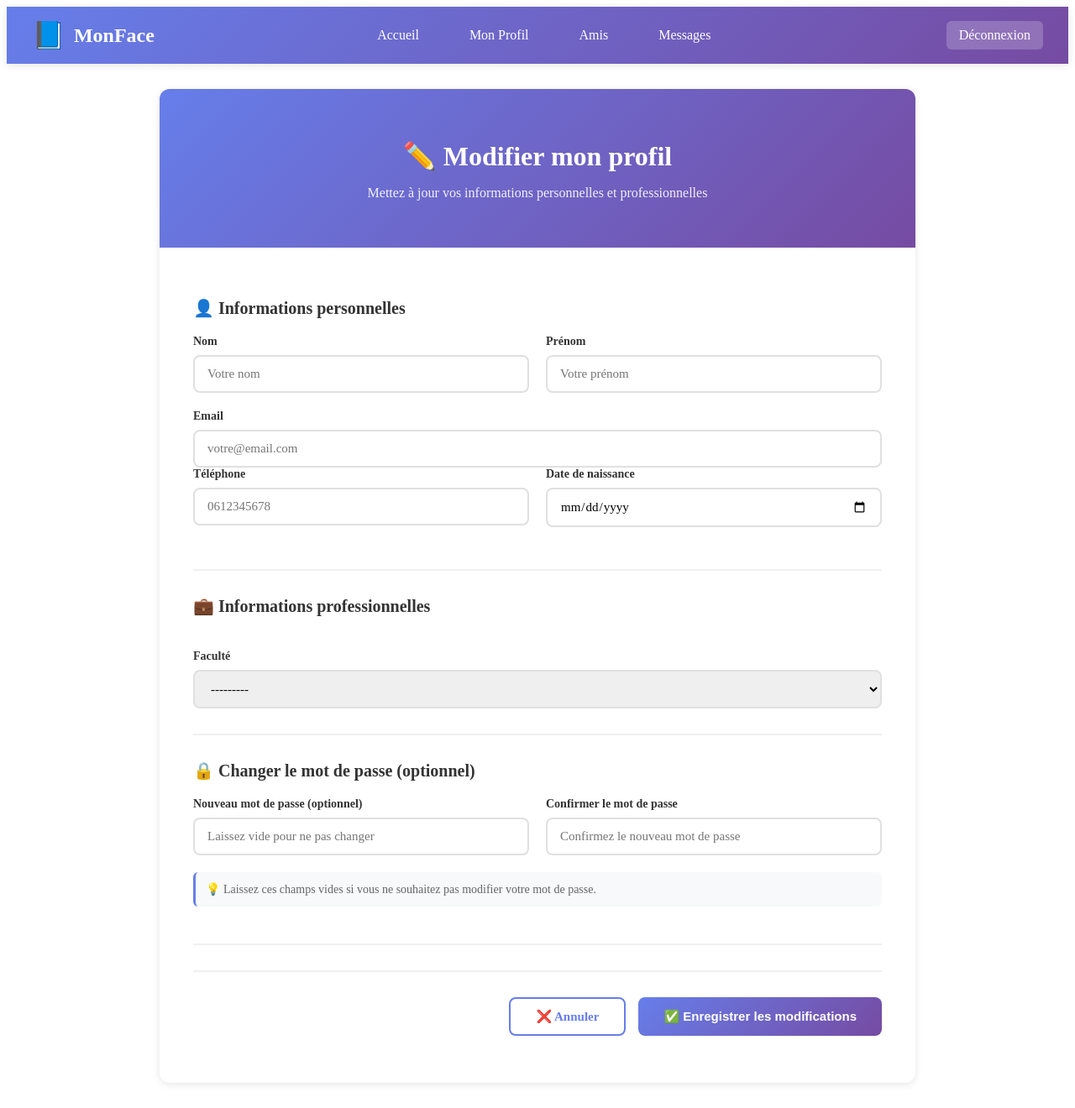
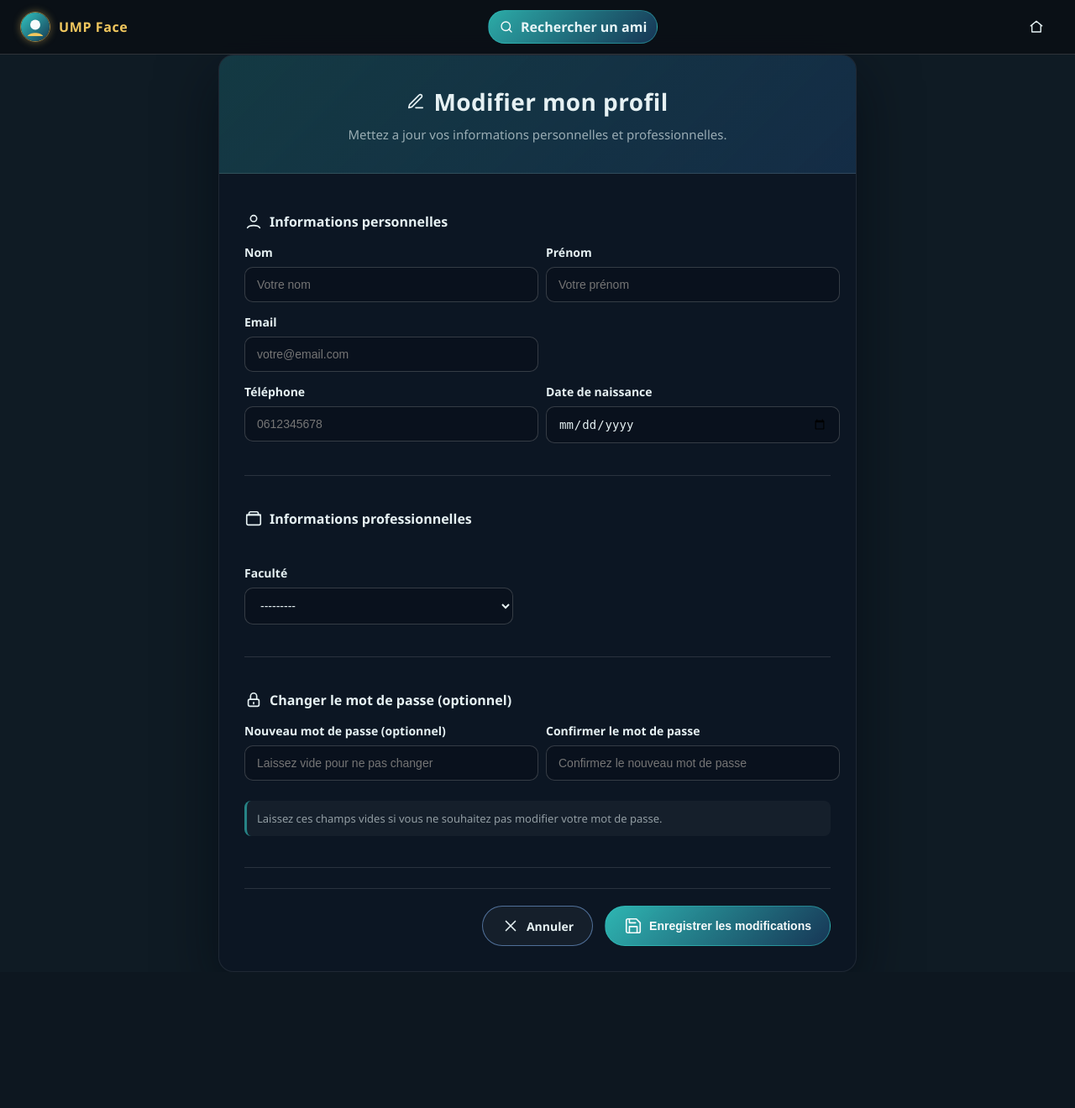
Before and after one commit to zakaglm26/mini_face, a Django app: template ump_face/ump_app/templates/edit_profile.html in a window 1280 px wide. Shown: the whole page at 84% size. After the commit the page ends 1158 px from the top, so only its background shows below. Run offline with Django 5.2, Linux system fonts and the light colour scheme; the template is opened without the code that fills it: values that come from a table or form of the project are taken from there, others are empty.

Commit message:
tous les templates

```diff
--- a/ump_face/ump_app/templates/edit_profile.html
+++ b/ump_face/ump_app/templates/edit_profile.html
@@ -1,75 +1,50 @@
-
+{% extends "base.html" %}
 
 {% block contenu %}
 <div class="edit-profile-container">
-    <!-- ========================================
-         HEADER / NAVIGATION
-         ======================================== -->
-    <header class="navbar">
-        <div class="navbar-content">
-            <div class="logo">
-                <span class="logo-icon">📘</span>
-                <span class="logo-text">MonFace</span>
-            </div>
-
-            <nav class="nav-links">
-                <a href="{% url 'welcome' %}" class="nav-link">
-                    Accueil
-                </a>
-                <a href="{% url 'view_profile' logged_user.id %}" class="nav-link">
-                    Mon Profil
-                </a>
-                <a href="#" class="nav-link">
-                    Amis
-                </a>
-                <a href="#" class="nav-link">
-                    Messages
-                </a>
-            </nav>
-
-            <div class="user-menu">
-                <span class="user-name">{{ logged_user.prenom }} {{ logged_user.nom }}</span>
-                <a href="{% url 'logout' %}" class="btn-logout">
-                    Déconnexion
-                </a>
-            </div>
-        </div>
-    </header>
-
-    <!-- ========================================
-         CONTENU PRINCIPAL
-         ======================================== -->
-    <div class="main-content">
-        <div class="edit-form-wrapper">
-            <!-- En-tête -->
-            <div class="edit-header">
-                <h1>✏️ Modifier mon profil</h1>
-                <p class="edit-subtitle">
+    <div class="edit-profile-card">
+        <div class="header">
+            <h1>
+                <span class="title-icon" aria-hidden="true">
+                    <svg viewBox="0 0 24 24" fill="none" stroke="currentColor" stroke-width="1.8" stroke-linecap="round" stroke-linejoin="round">
+                        <path d="M12 20h9"></path>
+                        <path d="M16.5 3.5a2.1 2.1 0 1 1 3 3L7 19l-4 1 1-4Z"></path>
+                    </svg>
+                </span>
+                Modifier mon profil
+            </h1>
+            <p class="subtitle">
                 {% if is_student %}
-                        Mettez à jour vos informations personnelles et académiques
+                    Mettez a jour vos informations personnelles et academiques.
                 {% else %}
-                        Mettez à jour vos informations personnelles et professionnelles
+                    Mettez a jour vos informations personnelles et professionnelles.
                 {% endif %}
             </p>
         </div>
 
-            <!-- Formulaire -->
-            <div class="edit-form-card">
-                <!-- Afficher les erreurs globales -->
+        <div class="form-card">
             {% if form.non_field_errors %}
-                    <div class="form-errors">
+                <div class="alert alert-danger">
+                    <strong>Erreur :</strong>
                     {% for error in form.non_field_errors %}
-                            <p>⚠️ {{ error }}</p>
+                        {{ error }}
                     {% endfor %}
                 </div>
             {% endif %}
 
-                <form action="{% url 'edit_profile' %}" method="post">
+            <form action="{% url 'edit_profile' %}" method="post" class="edit-form">
                 {% csrf_token %}
 
-                    <!-- Section : Informations personnelles -->
                 <div class="form-section">
-                        <h3 class="section-title">👤 Informations personnelles</h3>
+                    <h3>
+                        <span class="section-icon" aria-hidden="true">
+                            <svg viewBox="0 0 24 24" fill="none" stroke="currentColor" stroke-width="1.8" stroke-linecap="round" stroke-linejoin="round">
+                                <circle cx="12" cy="8" r="4"></circle>
+                                <path d="M4 20c2.5-4 13.5-4 16 0"></path>
+                            </svg>
+                        </span>
+                        Informations personnelles
+                    </h3>
 
                     <div class="form-row">
                         <div class="form-group">
@@ -136,10 +111,17 @@
                     </div>
                 </div>
 
-                    <!-- Section : Informations académiques/professionnelles -->
                 <div class="form-section">
                     {% if is_student %}
-                            <h3 class="section-title">🎓 Informations académiques</h3>
+                        <h3>
+                            <span class="section-icon" aria-hidden="true">
+                                <svg viewBox="0 0 24 24" fill="none" stroke="currentColor" stroke-width="1.8" stroke-linecap="round" stroke-linejoin="round">
+                                    <path d="M2 8l10-5 10 5-10 5-10-5z"></path>
+                                    <path d="M6 12v5c0 1 6 3 6 3s6-2 6-3v-5"></path>
+                                </svg>
+                            </span>
+                            Informations academiques
+                        </h3>
 
                         <div class="form-row">
                             <div class="form-group">
@@ -179,7 +161,16 @@
                             {% endif %}
                         </div>
                     {% else %}
-                            <h3 class="section-title">💼 Informations professionnelles</h3>
+                        <h3>
+                            <span class="section-icon" aria-hidden="true">
+                                <svg viewBox="0 0 24 24" fill="none" stroke="currentColor" stroke-width="1.8" stroke-linecap="round" stroke-linejoin="round">
+                                    <path d="M3 7h18"></path>
+                                    <path d="M6 7V5a2 2 0 0 1 2-2h8a2 2 0 0 1 2 2v2"></path>
+                                    <rect x="3" y="7" width="18" height="13" rx="2"></rect>
+                                </svg>
+                            </span>
+                            Informations professionnelles
+                        </h3>
 
                         <div class="form-group">
                             <label for="id_job">{{ form.job.label }}</label>
@@ -233,9 +224,17 @@
                     {% endif %}
                 </div>
 
-                    <!-- Section : Changer le mot de passe -->
                 <div class="form-section">
-                        <h3 class="section-title">🔒 Changer le mot de passe (optionnel)</h3>
+                    <h3>
+                        <span class="section-icon" aria-hidden="true">
+                            <svg viewBox="0 0 24 24" fill="none" stroke="currentColor" stroke-width="1.8" stroke-linecap="round" stroke-linejoin="round">
+                                <path d="M12 17v-2"></path>
+                                <rect x="5" y="11" width="14" height="9" rx="2"></rect>
+                                <path d="M8 11V7a4 4 0 0 1 8 0v4"></path>
+                            </svg>
+                        </span>
+                        Changer le mot de passe (optionnel)
+                    </h3>
 
                     <div class="form-row">
                         <div class="form-group">
@@ -264,236 +263,176 @@
                     </div>
 
                     <p class="help-text">
-                            💡 Laissez ces champs vides si vous ne souhaitez pas modifier votre mot de passe.
+                        Laissez ces champs vides si vous ne souhaitez pas modifier votre mot de passe.
                     </p>
                 </div>
 
-                    <!-- Boutons d'action -->
                 <div class="form-actions">
                     <a href="{% url 'view_profile' logged_user.id %}" class="btn btn-secondary">
-                            ❌ Annuler
+                        <span class="btn-icon" aria-hidden="true">
+                            <svg viewBox="0 0 24 24" fill="none" stroke="currentColor" stroke-width="1.8" stroke-linecap="round" stroke-linejoin="round">
+                                <path d="M6 18L18 6"></path>
+                                <path d="M6 6l12 12"></path>
+                            </svg>
+                        </span>
+                        Annuler
                     </a>
                     <button type="submit" class="btn btn-primary">
-                            ✅ Enregistrer les modifications
+                        <span class="btn-icon" aria-hidden="true">
+                            <svg viewBox="0 0 24 24" fill="none" stroke="currentColor" stroke-width="1.8" stroke-linecap="round" stroke-linejoin="round">
+                                <path d="M19 21H5a2 2 0 0 1-2-2V5a2 2 0 0 1 2-2h11l5 5v11a2 2 0 0 1-2 2Z"></path>
+                                <path d="M17 21v-8H7v8"></path>
+                                <path d="M7 3v5h8"></path>
+                            </svg>
+                        </span>
+                        Enregistrer les modifications
                     </button>
                 </div>
             </form>
         </div>
     </div>
 </div>
-</div>
 
-<!-- ========================================
-     STYLES CSS
-     ======================================== -->
 <style>
     #editProfilePage {
-        background-color: #f0f2f5;
+        background: radial-gradient(900px 500px at 10% -20%, rgba(56, 109, 166, 0.35), transparent 60%),
+                    radial-gradient(800px 400px at 120% 0%, rgba(19, 52, 96, 0.4), transparent 60%),
+                    linear-gradient(160deg, #0a1424 0%, #0e1a2b 50%, #0f223a 100%);
         min-height: 100vh;
-        padding: 0;
-        margin: 0;
+        padding: 40px 20px;
     }
 
     .edit-profile-container {
-        max-width: 100%;
-        margin: 0;
-        padding: 0;
+        max-width: 760px;
+        margin: 0 auto;
     }
 
-    /* ===== NAVBAR (même style que les autres pages) ===== */
-    .navbar {
-        background: linear-gradient(135deg, #667eea 0%, #764ba2 100%);
-        box-shadow: 0 2px 10px rgba(0,0,0,0.1);
-        padding: 0;
-        position: sticky;
-        top: 0;
-        z-index: 100;
+    .edit-profile-card {
+        background: rgba(12, 22, 36, 0.92);
+        border-radius: 18px;
+        box-shadow: 0 24px 70px rgba(2, 8, 14, 0.55);
+        overflow: hidden;
+        border: 1px solid rgba(255, 255, 255, 0.08);
+        color: #e6f1f3;
     }
 
-    .navbar-content {
-        max-width: 1400px;
-        margin: 0 auto;
-        padding: 15px 30px;
-        display: flex;
-        justify-content: space-between;
-        align-items: center;
+    .header {
+        background: linear-gradient(135deg, rgba(50, 199, 194, 0.2), rgba(24, 56, 88, 0.65));
+        color: #e6f1f3;
+        padding: 36px 30px;
+        text-align: center;
+        border-bottom: 1px solid rgba(255, 255, 255, 0.12);
     }
 
-    .logo {
-        display: flex;
+    .header h1 {
+        font-size: 28px;
+        margin: 0 0 10px 0;
+        border: none;
+        padding: 0;
+        color: #e6f1f3;
+        display: inline-flex;
         align-items: center;
         gap: 10px;
-        color: white;
-        font-size: 24px;
-        font-weight: bold;
+        letter-spacing: 0.4px;
     }
 
-    .logo-icon {
-        font-size: 32px;
+    .title-icon,
+    .section-icon,
+    .btn-icon {
+        display: inline-flex;
+        align-items: center;
+        justify-content: center;
+        width: 22px;
+        height: 22px;
     }
 
-    .nav-links {
-        display: flex;
-        gap: 30px;
+    .title-icon svg,
+    .section-icon svg,
+    .btn-icon svg {
+        width: 100%;
+        height: 100%;
     }
 
-    .nav-link {
-        color: white;
-        text-decoration: none;
-        padding: 8px 15px;
-        border-radius: 6px;
-        transition: all 0.3s;
-        font-weight: 500;
+    .subtitle {
+        font-size: 15px;
+        opacity: 0.85;
+        margin: 0;
+        color: rgba(230, 241, 243, 0.75);
     }
 
-    .nav-link:hover {
-        background-color: rgba(255,255,255,0.2);
-        transform: translateY(-2px);
+    .form-card {
+        padding: 30px;
+        max-width: 700px;
+        margin: 0 auto;
     }
 
-    .user-menu {
+    .edit-form {
         display: flex;
-        align-items: center;
-        gap: 15px;
-        color: white;
+        flex-direction: column;
+        gap: 24px;
     }
 
-    .user-name {
-        font-weight: 600;
-    }
-
-    .btn-logout {
-        background-color: rgba(255,255,255,0.2);
-        color: white;
-        padding: 8px 15px;
-        border-radius: 6px;
-        text-decoration: none;
-        transition: all 0.3s;
-        font-weight: 500;
-    }
-
-    .btn-logout:hover {
-        background-color: rgba(255,255,255,0.3);
-        transform: translateY(-2px);
-    }
-
-    /* ===== CONTENU PRINCIPAL ===== */
-    .main-content {
-        max-width: 900px;
-        margin: 30px auto;
-        padding: 0 30px;
-    }
-
-    .edit-form-wrapper {
-        background: white;
-        border-radius: 12px;
-        box-shadow: 0 2px 8px rgba(0,0,0,0.1);
-        overflow: hidden;
-    }
-
-    /* En-tête */
-    .edit-header {
-        background: linear-gradient(135deg, #667eea 0%, #764ba2 100%);
-        padding: 40px;
-        text-align: center;
-        color: white;
-    }
-
-    .edit-header h1 {
-        font-size: 32px;
-        margin-bottom: 10px;
-        color: white;
-    }
-
-    .edit-subtitle {
-        font-size: 16px;
-        opacity: 0.9;
-    }
-
-    /* Formulaire */
-    .edit-form-card {
-        padding: 40px;
-    }
-
-    /* Erreurs globales */
-    .form-errors {
-        background: linear-gradient(135deg, rgba(239, 68, 68, 0.1) 0%, rgba(236, 72, 153, 0.1) 100%);
-        border-left: 4px solid #ef4444;
-        color: #ef4444;
-        padding: 12px 16px;
-        border-radius: 8px;
-        margin-bottom: 20px;
-        font-size: 14px;
-        font-weight: 500;
-    }
-
-    .form-errors p {
-        margin: 5px 0;
-    }
-
-    /* Sections du formulaire */
     .form-section {
-        margin-bottom: 30px;
-        padding-bottom: 30px;
-        border-bottom: 2px solid #f0f0f0;
+        padding-bottom: 24px;
+        border-bottom: 1px solid rgba(255, 255, 255, 0.12);
     }
 
     .form-section:last-of-type {
         border-bottom: none;
     }
 
-    .section-title {
-        font-size: 20px;
-        color: #333;
-        margin-bottom: 20px;
+    .form-section h3 {
+        font-size: 16px;
+        color: #e6f1f3;
+        margin-bottom: 16px;
         font-weight: 600;
+        display: inline-flex;
+        align-items: center;
+        gap: 8px;
     }
 
-    /* Groupes de champs */
     .form-row {
         display: grid;
         grid-template-columns: 1fr 1fr;
         gap: 20px;
-        margin-bottom: 20px;
     }
 
     .form-group {
         display: flex;
         flex-direction: column;
         gap: 8px;
+        margin-bottom: 14px;
     }
 
     .form-group label {
         font-size: 14px;
         font-weight: 600;
-        color: #333;
+        color: #e6f1f3;
     }
 
-    /* Champs de formulaire */
-    .form-control {
+    .form-group input,
+    .form-group select {
         width: 100%;
-        padding: 12px 15px;
-        border: 2px solid #e0e0e0;
-        border-radius: 8px;
-        font-size: 15px;
-        font-family: inherit;
+        max-width: 320px;
+        padding: 12px 14px;
+        border: 1px solid rgba(255, 255, 255, 0.18);
+        border-radius: 10px;
+        font-size: 14px;
+        background: rgba(9, 16, 26, 0.6);
+        color: #e6f1f3;
         transition: all 0.3s;
     }
 
-    .form-control:focus {
+    .form-group input:focus,
+    .form-group select:focus {
         outline: none;
-        border-color: #667eea;
-        box-shadow: 0 0 0 3px rgba(102, 126, 234, 0.1);
+        border-color: rgba(50, 199, 194, 0.6);
+        box-shadow: 0 0 0 3px rgba(50, 199, 194, 0.18);
     }
 
-    select.form-control {
-        cursor: pointer;
-    }
-
-    /* Erreurs de champs */
     .field-errors {
-        color: #ef4444;
-        font-size: 13px;
+        color: #ffb4b4;
+        font-size: 12px;
         font-weight: 500;
     }
 
@@ -502,79 +441,82 @@
         margin-top: 4px;
     }
 
-    /* Texte d'aide */
     .help-text {
-        font-size: 14px;
-        color: #666;
+        font-size: 13px;
+        color: rgba(230, 241, 243, 0.6);
         margin-top: 10px;
         padding: 12px;
-        background: #f8f9fa;
-        border-radius: 6px;
-        border-left: 3px solid #667eea;
+        background: rgba(255, 255, 255, 0.04);
+        border-radius: 8px;
+        border-left: 3px solid rgba(50, 199, 194, 0.6);
     }
 
-    /* Boutons d'action */
+    .alert {
+        padding: 14px 18px;
+        margin-bottom: 20px;
+        border-radius: 10px;
+        font-size: 14px;
+        background: rgba(239, 68, 68, 0.12);
+        border: 1px solid rgba(239, 68, 68, 0.4);
+        color: #ffd3d3;
+    }
+
     .form-actions {
         display: flex;
-        gap: 15px;
+        gap: 14px;
         justify-content: flex-end;
-        margin-top: 30px;
-        padding-top: 30px;
-        border-top: 2px solid #f0f0f0;
+        padding-top: 20px;
+        border-top: 1px solid rgba(255, 255, 255, 0.12);
     }
 
     .btn {
-        padding: 12px 30px;
-        border: none;
-        border-radius: 8px;
-        font-size: 15px;
+        padding: 12px 22px;
+        border: 1px solid rgba(255, 255, 255, 0.2);
+        border-radius: 999px;
+        font-size: 14px;
         font-weight: 600;
+        text-decoration: none;
         cursor: pointer;
         transition: all 0.3s;
-        text-decoration: none;
-        display: inline-block;
+        display: inline-flex;
+        align-items: center;
+        gap: 8px;
+        color: #e6f1f3;
+        background: rgba(255, 255, 255, 0.04);
     }
 
     .btn-primary {
-        background: linear-gradient(135deg, #667eea 0%, #764ba2 100%);
-        color: white;
+        background: linear-gradient(135deg, rgba(50, 199, 194, 0.9), rgba(24, 56, 88, 0.95));
+        border-color: rgba(50, 199, 194, 0.5);
+        color: #f7fbfb;
     }
 
     .btn-primary:hover {
         transform: translateY(-2px);
-        box-shadow: 0 4px 12px rgba(102, 126, 234, 0.4);
+        box-shadow: 0 12px 24px rgba(2, 8, 14, 0.45);
     }
 
     .btn-secondary {
-        background: white;
-        color: #667eea;
-        border: 2px solid #667eea;
+        border-color: rgba(121, 167, 227, 0.6);
+        color: #e6f1f3;
     }
 
     .btn-secondary:hover {
-        background: #667eea;
-        color: white;
+        background: rgba(121, 167, 227, 0.2);
         transform: translateY(-2px);
     }
 
-    /* ===== RESPONSIVE ===== */
     @media (max-width: 768px) {
-        .navbar-content {
-            flex-direction: column;
-            gap: 15px;
+        #editProfilePage {
+            padding: 20px 10px;
         }
 
-        .nav-links {
-            flex-wrap: wrap;
-            justify-content: center;
+        .form-card {
+            padding: 20px;
         }
 
         .form-row {
             grid-template-columns: 1fr;
-        }
-
-        .edit-form-card {
-            padding: 20px;
         }
 
         .form-actions {
@@ -583,6 +525,7 @@
 
         .btn {
             width: 100%;
+            justify-content: center;
         }
     }
 </style>
--- a/ump_face/ump_app/templates/register.html
+++ b/ump_face/ump_app/templates/register.html
@@ -428,7 +428,7 @@
     .form-row {
         display: grid;
         grid-template-columns: 1fr 1fr;
-        gap: 14px;
+        gap: 20px;
     }
 
     .form-group {
--- a/ump_face/ump_app/templates/welcome.html
+++ b/ump_face/ump_app/templates/welcome.html
@@ -533,12 +533,14 @@
     }
 
     .post-textarea {
-        width: 100%;
+        width: 600px;
+        height: 120px;
+        max-width: 100%;
         padding: 12px;
         border: 2px solid var(--line);
         border-radius: 8px;
         font-size: 15px;
-        resize: vertical;
+        resize: none;
         margin-bottom: 10px;
         font-family: inherit;
         transition: all 0.3s;
```
Lines whose indentation alone changed are shown as unchanged.
